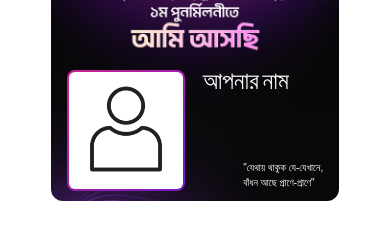
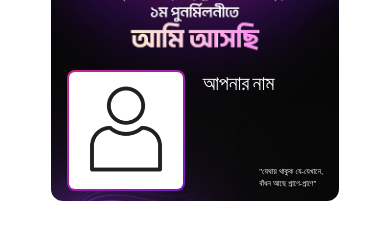
Before and after one commit to shahariar50/attend-banner-generator, a Next.js app: page / in a window 390 px wide. Shown: the part 207-447 px from the top of the page. Built offline with nearby package versions, Linux system fonts and the light colour scheme; no server answers; the database is empty.

Commit message:
fixed leading

```diff
--- a/src/components/Banner.tsx
+++ b/src/components/Banner.tsx
@@ -27,17 +27,17 @@ const Banner: FC<BannerProps> = ({ name, batch, image }) => {
             </div>
             <div className="rounded-lg h-full pl-[3%] flex w-1/2 shrink-0 relative">
               <div>
-                <h2 className="text-[24px] text-white sm:text-[36px] font-bebas leading-6 sm:leading-9">
+                <h2 className="text-[20px] sm:text-[36px] text-white font-bebas leading-7 sm:leading-9">
                   {name ? name : "আপনার নাম"}
                 </h2>
                 {batch && (
-                  <p className="text-[20] sm:text-[24px] text-[#ca238c] font-bebas">
+                  <p className="text-[16] sm:text-[24px] text-[#ca238c] font-bebas">
                     ব্যাচ: {batch}
                   </p>
                 )}
               </div>
               <div className="flex justify-end absolute bottom-[1%] right-0">
-                <p className="text-white text-[10px] sm:text-xs">
+                <p className="text-white text-[8px] sm:text-xs">
                   {`"যেথায় থাকুক যে-যেখানে,`}
                   <br /> {`বাঁধন আছে প্রাণে-প্রাণে"`}
                 </p>
--- a/src/components/Form.tsx
+++ b/src/components/Form.tsx
@@ -47,7 +47,7 @@ const Form: FC<FormProps> = ({ onChange }) => {
             const link = document.createElement("a");
             const url = window.URL.createObjectURL(blob as Blob);
             link.href = url;
-            link.download = "export_qs.png";
+            link.download = "banner.png";
             link.click();
             window.URL.revokeObjectURL(url);
           });
```
